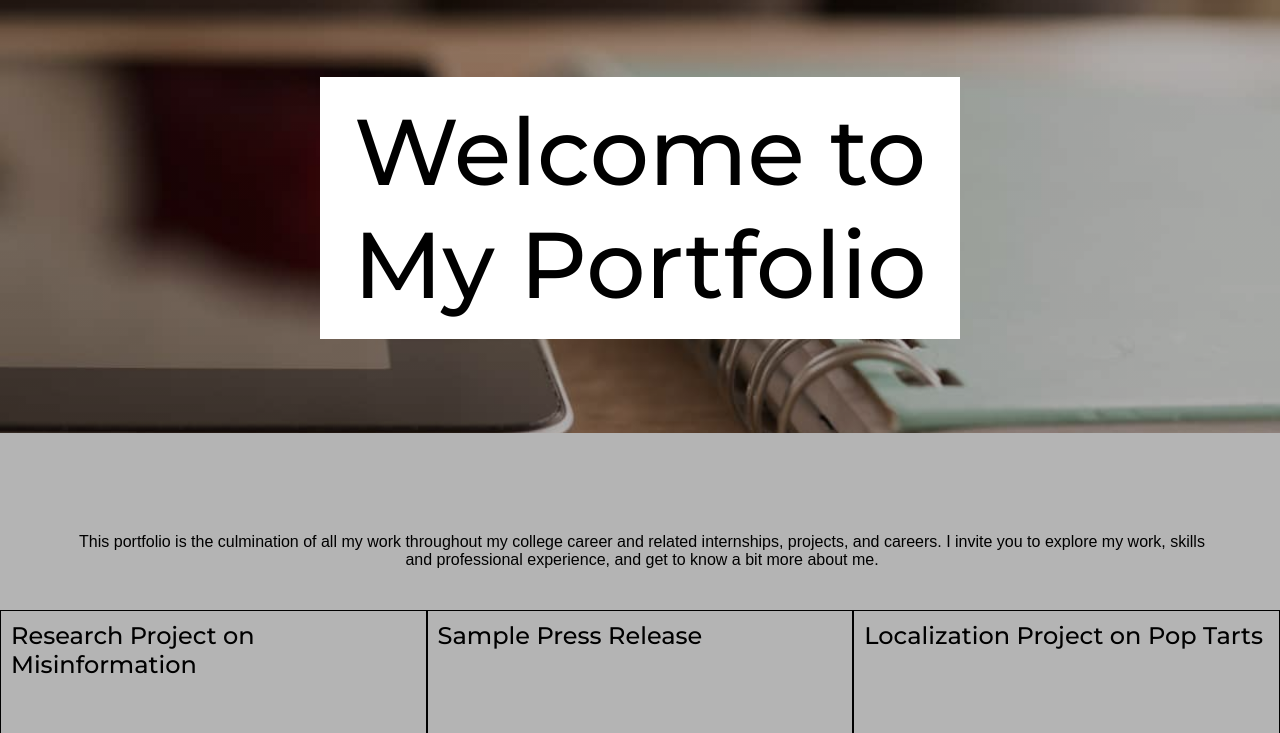
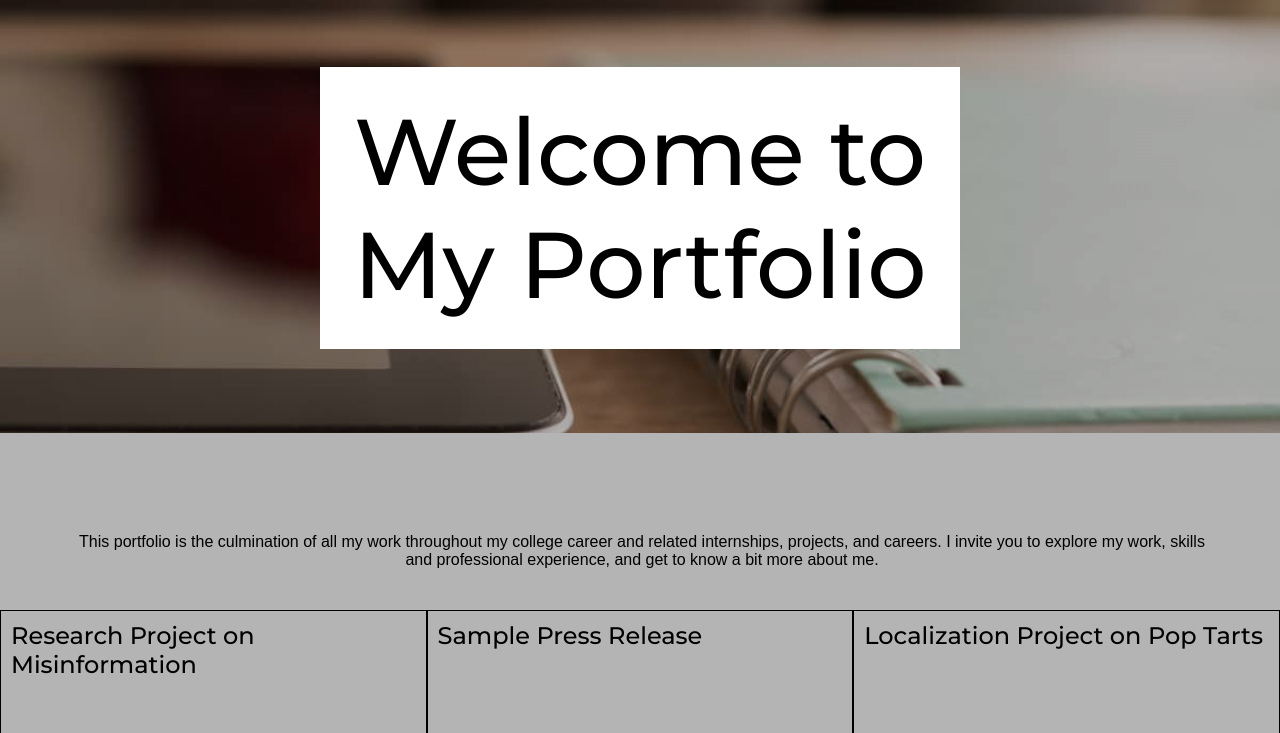
Before and after one commit to arolette830/Final-Project-W4B, a plain HTML site: page index.html in a window 1280 px wide. Shown: the part 67-800 px from the top of the page. Drawn offline with Linux system fonts and the light colour scheme; a web font is replaced by a local one.

Commit message:
final modifications

```diff
--- a/css/style.css
+++ b/css/style.css
@@ -77,7 +77,7 @@ transform: translate(-50%, -50%);
 text-align: center;
 font-weight: bolder;
 font-size: 35pt;
-border: 10px solid #ffffff;
+border: 20px solid #ffffff;
 padding: 8px;
 background-color: #ffffff;
 }
```
